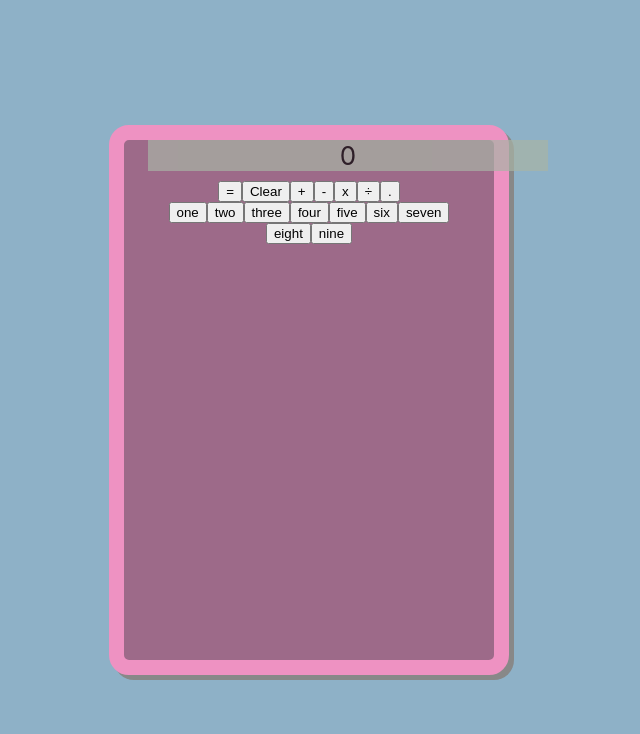
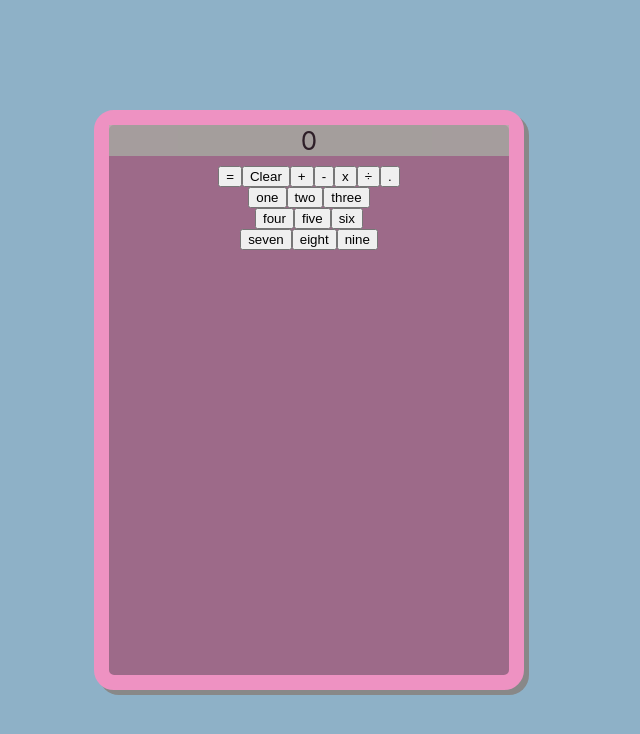
Before and after one commit to hannamlittlefield/Calculator, a React (Create React App) app: page / in a window 1280 px wide. Shown: the top 734 px of the page, without its empty margins (331-971 px from the left). Built offline with nearby package versions, Linux system fonts and the light colour scheme.

Commit message:
adding in button classname

```diff
--- a/src/Calculator.js
+++ b/src/Calculator.js
@@ -1,5 +1,4 @@
 import React from 'react'
-import Container from '@material-ui/core/Container';
 import {useState} from 'react'
 import Grid from '@material-ui/core/Grid';
 import NumberButton from './NumberButton';
@@ -19,7 +18,7 @@ function handleOnClear(e){
     setEquals(defaultDisplay)
 }
     return(
-    <Container className="container">
+    <div className="container">
         <div className="display">{defaultDisplay}</div>
         <button
             id="equals"
@@ -54,12 +53,26 @@ function handleOnClear(e){
                 id="two"/>
             <NumberButton
                 id="three"/>
+    </Grid>
+    <Grid
+        style= {{gap: '0em'}}
+        container
+        direction="row"
+        justify="center"
+        >
             <NumberButton
                 id="four"/>
             <NumberButton
                 id="five"/>
             <NumberButton
                 id="six"/>
+    </Grid>
+    <Grid
+        style= {{gap: '0em'}}
+        container
+        direction="row"
+        justify="center"
+        >
             <NumberButton
                 id="seven"/>
             <NumberButton
@@ -68,6 +81,6 @@ function handleOnClear(e){
                 id="nine"/>
 
         </Grid>
-    </Container>
+    </div>
     );
 }
```
